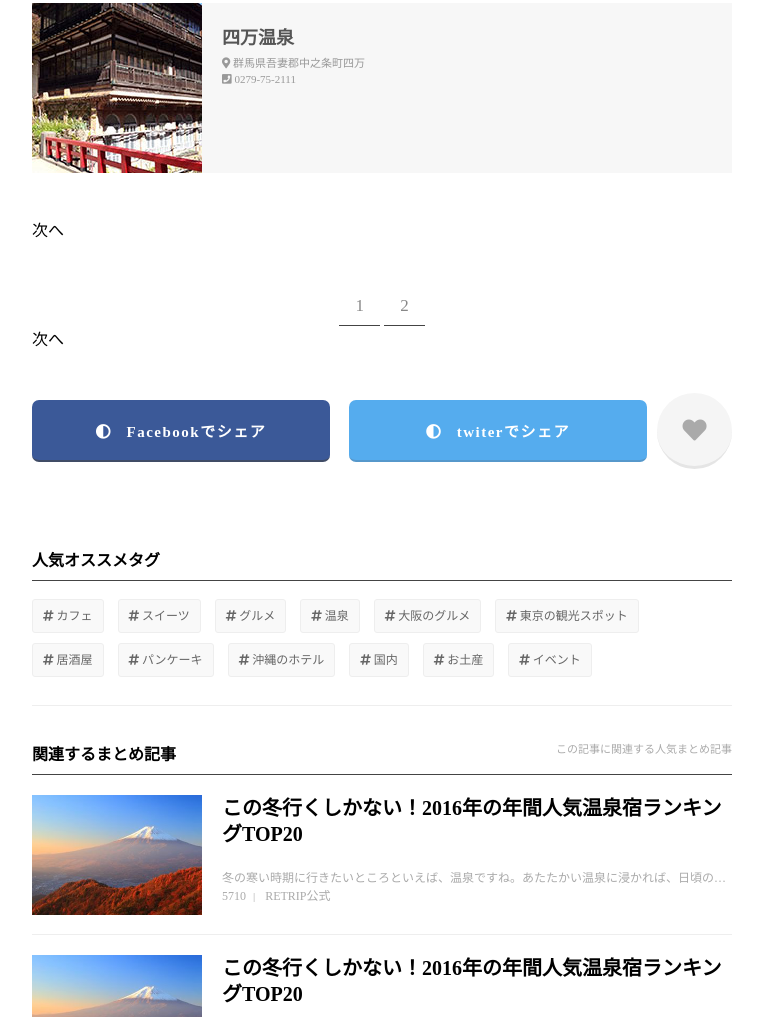
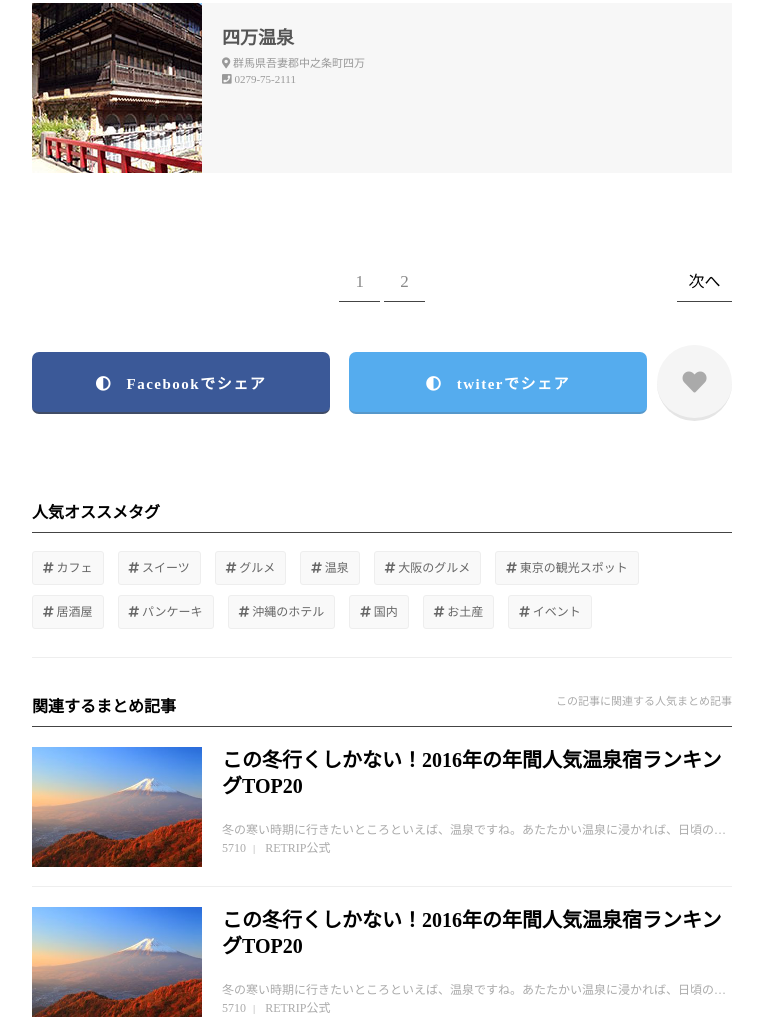
Before and after one commit to hishinuma616/RETRIP, a website: page index.html in a window 1280 px wide. Shown: the part 2957-3974 px from the top of the page, without its empty margins (93-855 px from the left). Drawn offline with Linux system fonts and the light colour scheme.

Commit message:
pagenation

```diff
--- a/css/scss/module/_pagenation.scss
+++ b/css/scss/module/_pagenation.scss
@@ -1,7 +1,7 @@
 .pagenation-container {
+  position: relative;
 
   .pagenation {
-    position: relative;
     padding: 45px 0 0;
     text-align: center;
     height: 40px;
@@ -20,10 +20,20 @@
         line-height: 39px;
       }
     }
+  }
 
+  .pagenation-next-btn {
+    position: absolute;
+    top: 45px;
+    right: 0;
+    display: inline-block;
+    width: 55px;
+    height: 39px;
+    border-bottom: solid 1px #444;
+    text-align: center;
 
-    .pagenation-next-btn {
-
+    .pagenation-next-btn-text {
+      line-height: 39px;
     }
   }
 }
--- a/index.html
+++ b/index.html
@@ -131,15 +131,15 @@
           </div>
         </div>
         <div class="pagenation-container">
-          <div class="pagenation-before-btn">
-            <a href="">次へ</a>
-          </div>
+          <!-- <div class="pagenation-before-btn">
+            <a href="">前へ</a>
+          </div> -->
           <ol class="pagenation">
             <li class="pagenation-page"><a class="pagenation-page-text" href="">1</a></li>
             <li class="pagenation-page"><a class="pagenation-page-text" href="">2</a></li>
           </ol>
           <div class="pagenation-next-btn">
-            <a href="">次へ</a>
+            <a class="pagenation-next-btn-text" href="">次へ</a>
           </div>
         </div>
 
```
Also changed, not shown: css/css/style.css.
